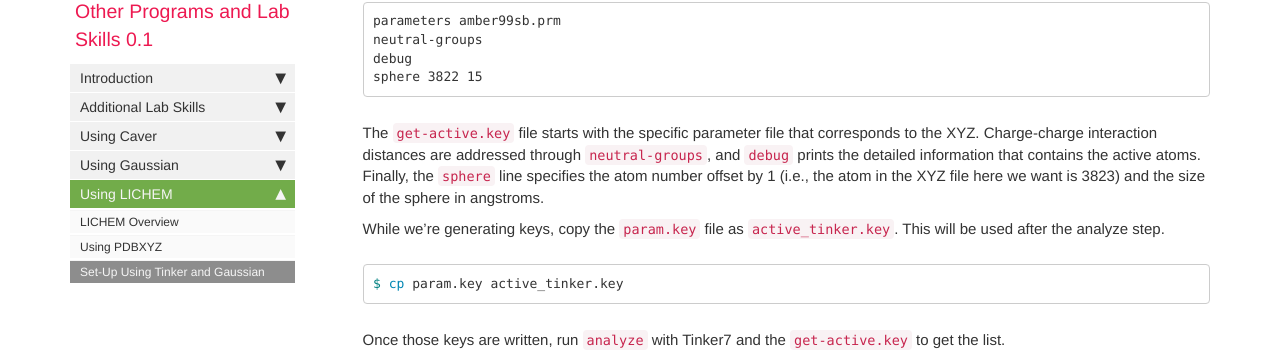
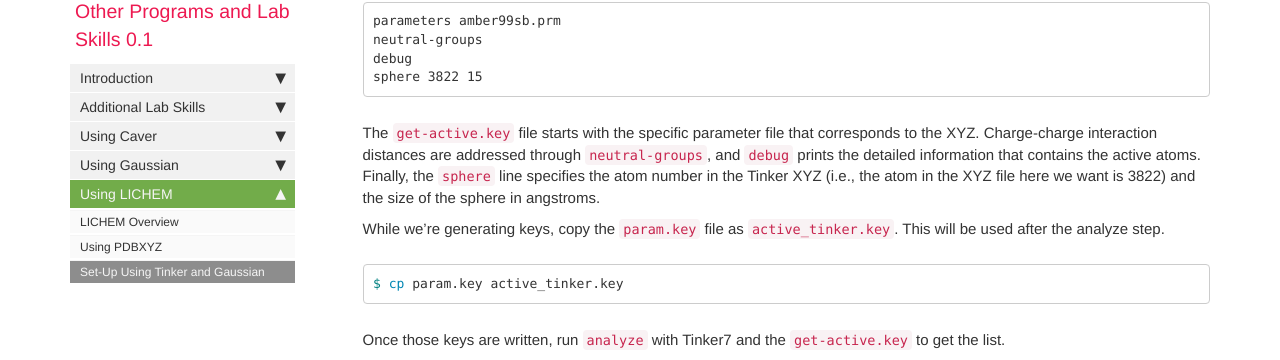
Before and after one commit to emleddin/comp-chem-website, a Jekyll site: the page built from pages/other_skills/Otherguide-lichem-tg-setup.md, in a window 1280 px wide and 900 px high, scrolled down 1311 px. Shown: the part 93-453 px from the top of the window. Built offline with Jekyll 4.4.1, drawn with Linux system fonts in a browser that asks for light colours; comment, search, counter and statistics services are not loaded.

Commit message:
Fix sphere of active atoms info

```diff
--- a/pages/other_skills/Otherguide-lichem-tg-setup.md
+++ b/pages/other_skills/Otherguide-lichem-tg-setup.md
@@ -84,8 +84,8 @@ The `get-active.key` file starts with the specific parameter file that
 corresponds to the XYZ.
 Charge-charge interaction distances are addressed through `neutral-groups`, and
 `debug` prints the detailed information that contains the active atoms.
-Finally, the `sphere` line specifies the atom number offset by 1
-(i.e., the atom in the XYZ file here we want is 3823) and the size of the
+Finally, the `sphere` line specifies the atom number in the Tinker XYZ
+(i.e., the atom in the XYZ file here we want is 3822) and the size of the
 sphere in angstroms.
 
 While we're generating keys, copy the `param.key` file as `active_tinker.key`.
```
